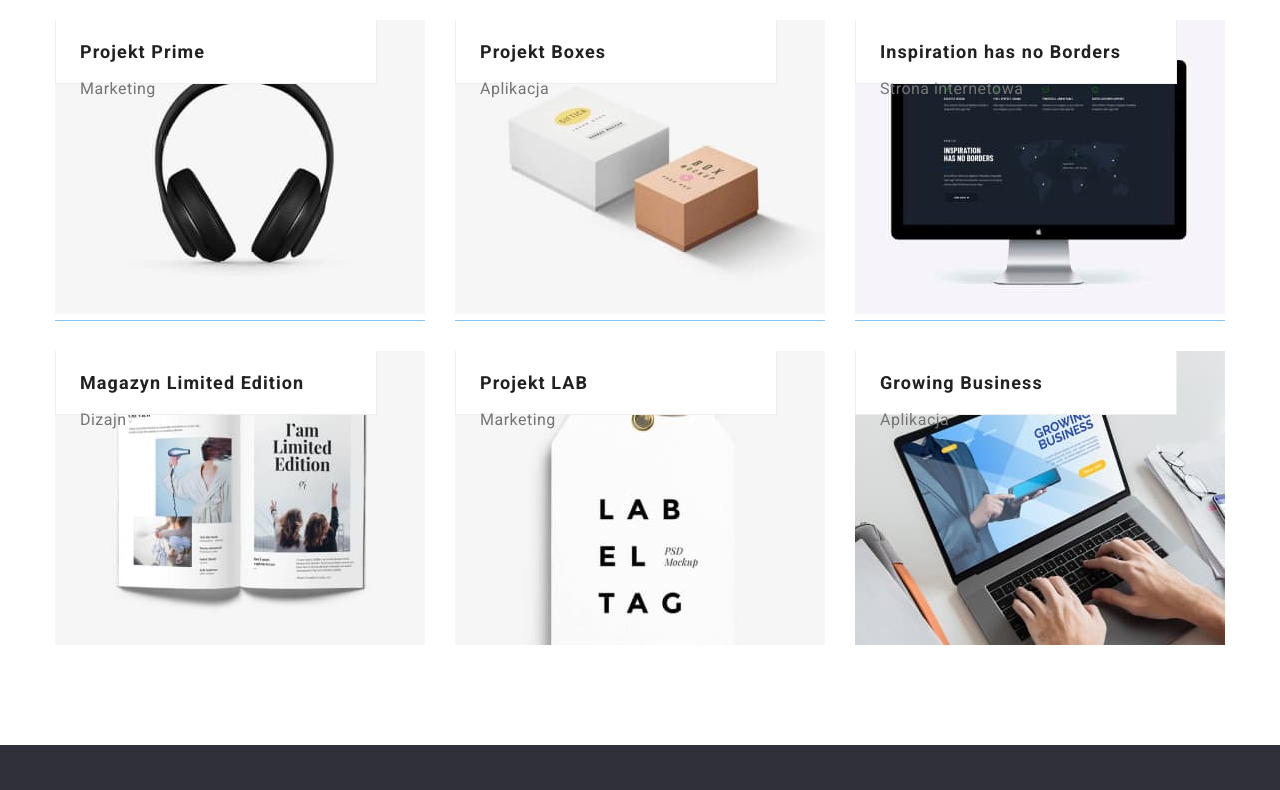
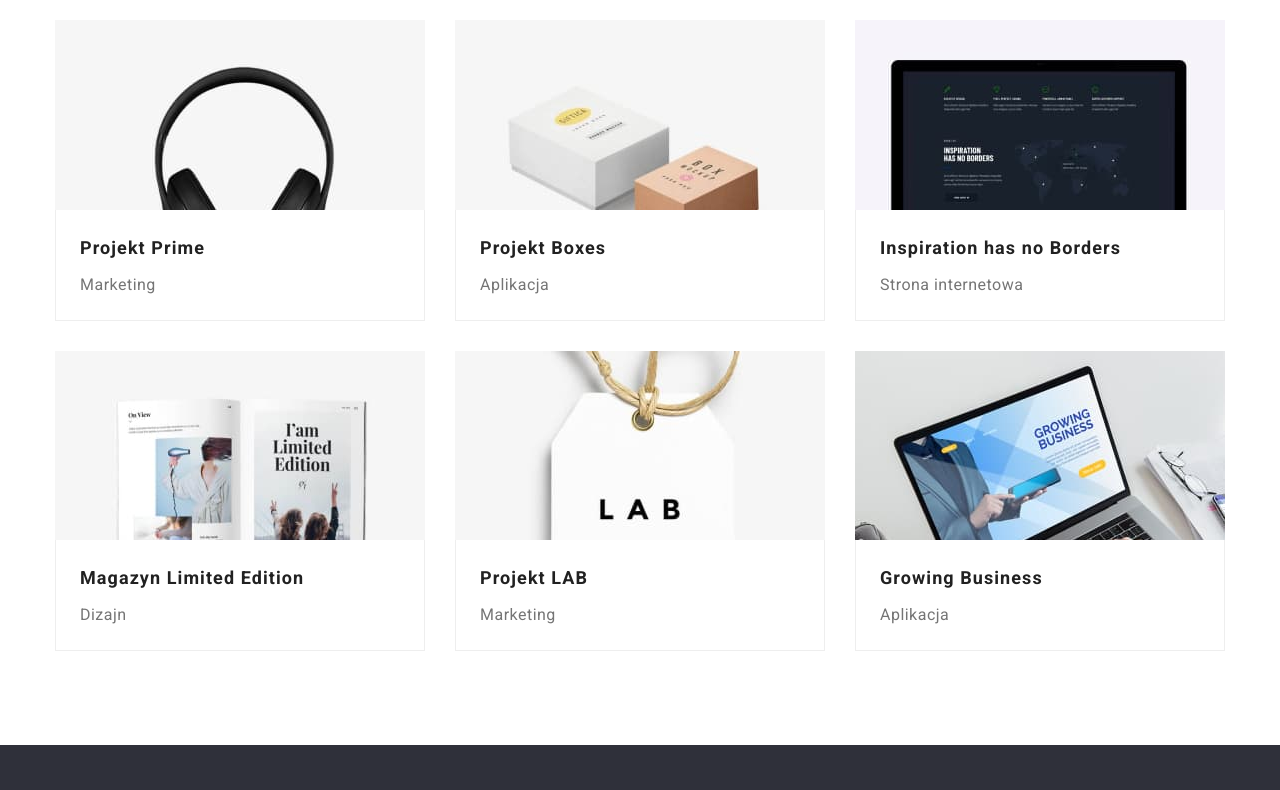
Before and after one commit to AdrianSiwek/goit-markup-hw-05, a plain HTML site: page portfolio.html in a window 1280 px wide. Shown: the part 572-1362 px from the top of the page. Drawn offline with Linux system fonts and the light colour scheme.

Commit message:
Update styles.css

```diff
--- a/css/styles.css
+++ b/css/styles.css
@@ -593,9 +593,6 @@ footer {
   object-fit: cover;
 }
 
-.img{
-  position:relative;}
-
 .offer-photo:hover .describe {
   transform: translateY(0);
 }
@@ -630,10 +627,9 @@ footer {
 
 .offer-discription {
   z-index: 999;
-  width: 322px;
-  height:70px;
+  width: 100%;
   left:0;
-  top:0;
+  bottom:0;
   background-color: #ffffff;
   position: absolute;
   margin-top: -6px;
```
